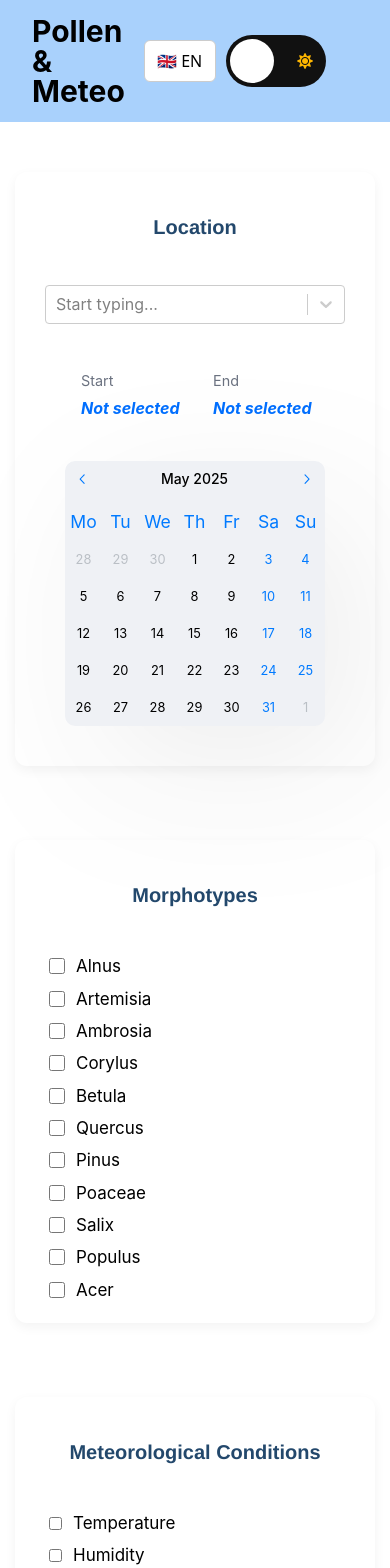
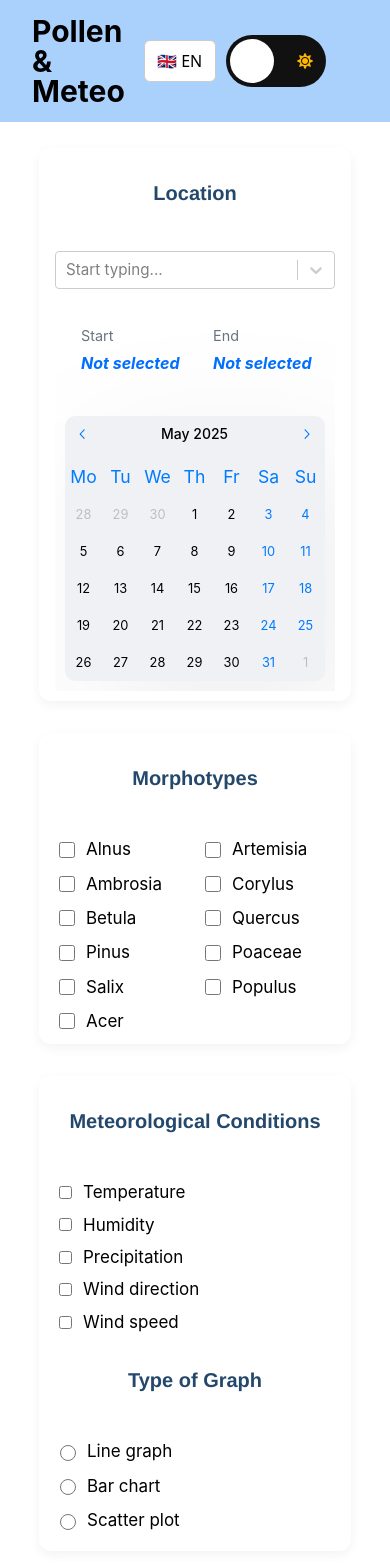
Before and after one commit to krovostcora/Pollen-Meteo, a React (Create React App) app: page / in a window 390 px wide. Shown: the top 1568 px of the page. Built offline with nearby package versions, Linux system fonts and the light colour scheme.

Commit message:
adapting design for mobiles

```diff
--- a/src/components/calendar.js
+++ b/src/components/calendar.js
@@ -8,6 +8,8 @@
 import 'dayjs/locale/lt';
 import 'dayjs/locale/en';
 import 'dayjs/locale/uk';
+import { useMediaQuery } from '@mantine/hooks';
+
 
 dayjs.extend(utc);
 dayjs.extend(timezone);
@@ -46,6 +48,7 @@
     const handleChange = (range) => {
         setValue(range); // Do NOT add +1 day here
     };
+    const isMobile = useMediaQuery('(max-width: 900px)');
 
     return (
         <div className="calendar-container">
@@ -73,6 +76,15 @@
                 firstDayOfWeek: 1,
                 weekendDays: [0, 6]
             }}>
+                {isMobile ? (
+                    <DatePicker
+                        className="custom-datepicker"
+                        type="default" // простий одноденний вибір
+                        value={value[0]}
+                        onChange={(date) => handleChange([date, date])}
+                        locale={localeMap[i18n.language] || 'en'}
+                    />
+                ) : (
                     <DatePicker
                         className="custom-datepicker"
                         type="range"
@@ -80,6 +92,8 @@
                         onChange={handleChange}
                         locale={localeMap[i18n.language] || 'en'}
                     />
+                )}
+
             </DatesProvider>
         </div>
     );
--- a/src/styles/Calendar.css
+++ b/src/styles/Calendar.css
@@ -2,12 +2,17 @@
     padding: 20px;
     position: relative;
     align-content: flex-start;
+    max-width: 100%;
+    overflow-x: auto;
+    box-sizing: border-box;
 }
 
 .custom-datepicker {
     filter: drop-shadow(35px 45px 73px rgba(32, 32, 35, 0.07));
     background: #EFF1F5;
     border-radius: 10px;
+    max-width: 70%;
+    box-sizing: border-box;
 }
 
 .mantine-focus-auto path {
@@ -99,3 +104,16 @@
 .dark .m_87cf2631{
     color: #FFFFFF;
 }
+
+@media (max-width: 900px) {
+    .custom-datepicker {
+        max-width: 100%;
+        width: 100%;
+        overflow-x: auto;
+    }
+
+    .calendar-container {
+        padding: 10px;
+        overflow-x: auto;
+    }
+}
--- a/src/styles/MainView.css
+++ b/src/styles/MainView.css
@@ -7,6 +7,11 @@
     margin-bottom: 20px;
     background-color: #FFFFFF;
 
+}
+.block-morphotypes .checkbox-list {
+    display: grid !important;
+    grid-template-columns: 1fr 1fr;
+    gap: 8px 12px;
 }
 
 .section {
--- /dev/null
+++ b/src/styles/responsive.css
@@ -0,0 +1,165 @@
+:root {
+    --block-padding-tablet: 16px 10px 14px 10px;
+    --block-padding-mobile: 10px 4vw 10px 4vw;
+    --block-gap-tablet: 10px;
+    --block-gap-mobile: 8px;
+    --block-radius-tablet: 10px;
+    --block-radius-mobile: 8px;
+    --block-font-tablet: 1em;
+    --block-font-mobile: 0.98em;
+}
+
+/* Extra small: iPhone SE, small phones (max 375px) */
+@media (max-width: 375px) {
+    .parameters-panel {
+        grid-template-columns: 1fr;
+        gap: 6px;
+        padding: 0 3vw;
+    }
+    .block {
+        padding: 8px 3vw;
+        font-size: 0.9em;
+    }
+    .block-morphotypes .checkbox-list {
+        grid-template-columns: 1fr;
+        gap: 4px 0;
+    }
+}
+
+/* Small mobile (376px - 480px) */
+@media (min-width: 376px) and (max-width: 480px) {
+    .parameters-panel {
+        grid-template-columns: 1fr;
+        gap: 8px;
+        padding: 0 4vw;
+    }
+    .block {
+        padding: 10px 4vw;
+        font-size: 0.95em;
+    }
+}
+
+/* Standard mobile (481px - 600px) */
+@media (min-width: 481px) and (max-width: 600px) {
+    .parameters-panel {
+        grid-template-columns: 1fr;
+        gap: 10px;
+        padding: 0 5vw;
+    }
+    .block {
+        padding: 12px 6vw;
+        font-size: 1em;
+    }
+}
+
+/* Large mobile / small tablets (601px - 767px) */
+@media (min-width: 601px) and (max-width: 767px) {
+    .parameters-panel {
+        grid-template-columns: 1fr;
+        gap: 12px;
+        padding: 0 5vw;
+    }
+    .block {
+        padding: 14px 6vw;
+    }
+}
+
+/* iPad Mini, iPad Air Portrait (768px - 834px) */
+@media (min-width: 768px) and (max-width: 1180px) {
+    .parameters-panel {
+        display: grid;
+        grid-template-columns: repeat(auto-fit, minmax(220px, 1fr));
+        gap: 14px 12px;
+        padding: 0 3vw;
+    }
+
+    .block {
+        padding: 16px 10px;
+    }
+
+    .block-morphotypes .checkbox-list {
+        grid-template-columns: 1fr 1fr;
+        gap: 8px 10px;
+    }
+}
+
+
+/* iPad Pro Portrait (835px - 1024px) */
+@media (min-width: 835px) and (max-width: 1024px) {
+    .parameters-panel {
+        grid-template-columns: 1fr 1fr;
+        gap: 16px 12px;
+        max-width: 960px;
+        padding: 0 3vw;
+    }
+    .block {
+        padding: 18px 12px;
+    }
+}
+
+/* Small laptops (1025px - 1200px) */
+@media (min-width: 1025px) and (max-width: 1200px) {
+    .parameters-panel {
+        grid-template-columns: 1fr 1fr 1fr;
+        gap: 20px 14px;
+        max-width: 1100px;
+        padding: 0 3vw;
+    }
+    .block {
+        padding: 20px 16px;
+    }
+    .block-morphotypes .checkbox-list {
+        grid-template-columns: 1fr 1fr 1fr;
+        gap: 10px 14px;
+    }
+}
+
+/* Standard desktop (1201px - 1440px) */
+@media (min-width: 1201px) and (max-width: 1440px) {
+    .parameters-panel {
+        grid-template-columns: 1fr 1.15fr 1fr;
+        gap: 50px;
+        max-width: 1200px;
+        padding: 0 2vw;
+    }
+}
+
+/* Large desktop (1441px - 1600px) */
+@media (min-width: 1441px) and (max-width: 1600px) {
+    .parameters-panel {
+        max-width: 1400px;
+        padding: 0 4vw;
+    }
+}
+
+/* Extra wide screens (1601px - 1920px) */
+@media (min-width: 1601px) and (max-width: 1920px) {
+    .parameters-panel {
+        max-width: 1600px;
+        padding: 0 6vw;
+    }
+}
+
+/* Ultra wide (1921px - 2560px) */
+@media (min-width: 1921px) and (max-width: 2560px) {
+    .parameters-panel {
+        max-width: 1800px;
+        padding: 0 8vw;
+    }
+}
+
+/* Retina 5K displays (2561px - 3200px) */
+@media (min-width: 2561px) and (max-width: 3200px) {
+    .parameters-panel {
+        max-width: 2000px;
+        padding: 0 10vw;
+    }
+}
+
+/* TV / projector (3201px+) */
+@media (min-width: 3201px) {
+    .parameters-panel {
+        max-width: 2400px;
+        padding: 0 12vw;
+    }
+}
--- a/src/views/MainView.js
+++ b/src/views/MainView.js
@@ -8,6 +8,7 @@
 import '../styles/MainView.css';
 import { useTranslation } from 'react-i18next';
 import dayjs from "dayjs";
+import '../styles/responsive.css'
 
 const paramKeys = {
     "Temperature": "temperature",
@@ -204,7 +205,7 @@
                     <LocationSelector selectedCity={selectedCity} setSelectedCity={setSelectedCity} />
                     <CalendarExample onDateSelect={handleCalendarSelect} selectedDate={selectedDate} />
                 </div>
-                <div className="block middle-col">
+                <div className="block block-morphotypes middle-col">
                     <h3 className="section-title">{t('morphotypes')}</h3>
                     <MorphotypesSelector selectedParams={selectedParams} setSelectedParams={setSelectedParams} />
                 </div>
```
Lines whose indentation alone changed are shown as unchanged.
